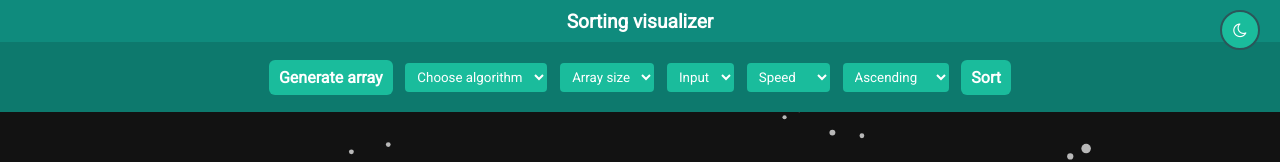
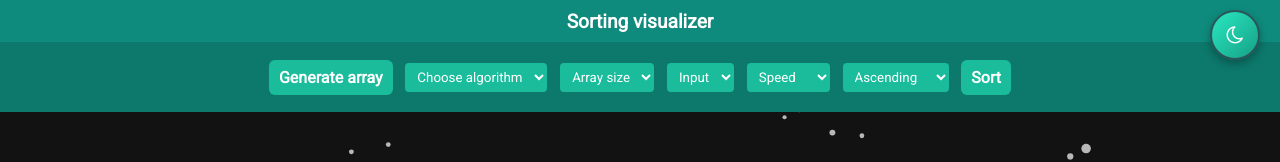
Before and after one commit to Ayushjhawar8/Sorting-Visualiser, a plain HTML site: page index.html in a window 1280 px wide. Both pictures are taken after a click on the link 1240 px from the left and 30 px from the top of the page. Shown: the top 162 px of the page. Drawn offline with Linux system fonts and the light colour scheme.

Commit message:
Update style.css

```diff
--- a/css/style.css
+++ b/css/style.css
@@ -412,26 +412,29 @@ width: calc(100% - 60px);
   display: inline-flex !important;
   align-items: center;
   justify-content: center;
-  width: 40px !important;
-  height: 40px !important;
+  width: 50px !important; /* Increased size for better visibility */
+  height: 50px !important; /* Increased size for better visibility */
   padding: 8px !important;
-  font-size: 16px !important;
-  transition: transform 0.3s ease;
-  background-color: #1abc9c !important;
+  font-size: 20px !important; /* Larger icon for better visibility */
+  transition: transform 0.3s ease, background-color 0.3s ease; /* Smooth transition */
+  background: linear-gradient(135deg, #29e8c1, #16a085) !important; /* Gradient background */
   border-radius: 50% !important;
   position: absolute;
   right: 20px;
   top: 10px;
   z-index: 100;
+  box-shadow: 0 4px 10px rgba(0, 0, 0, 0.3);
+  border: 2px solid #fff;
 }
 
 .theme-btn:hover {
-  transform: rotate(20deg);
-  background-color: #16a085 !important;
+  transform: scale(1.1);
+  background-color: #025242 !important;
 }
 
 .dark-mode .theme-btn i {
-  content: "\f185"; /* fa-sun-o */
+  content: "\f185";
+  color: #fff;
 }
 
 /* Customize button style */
```
